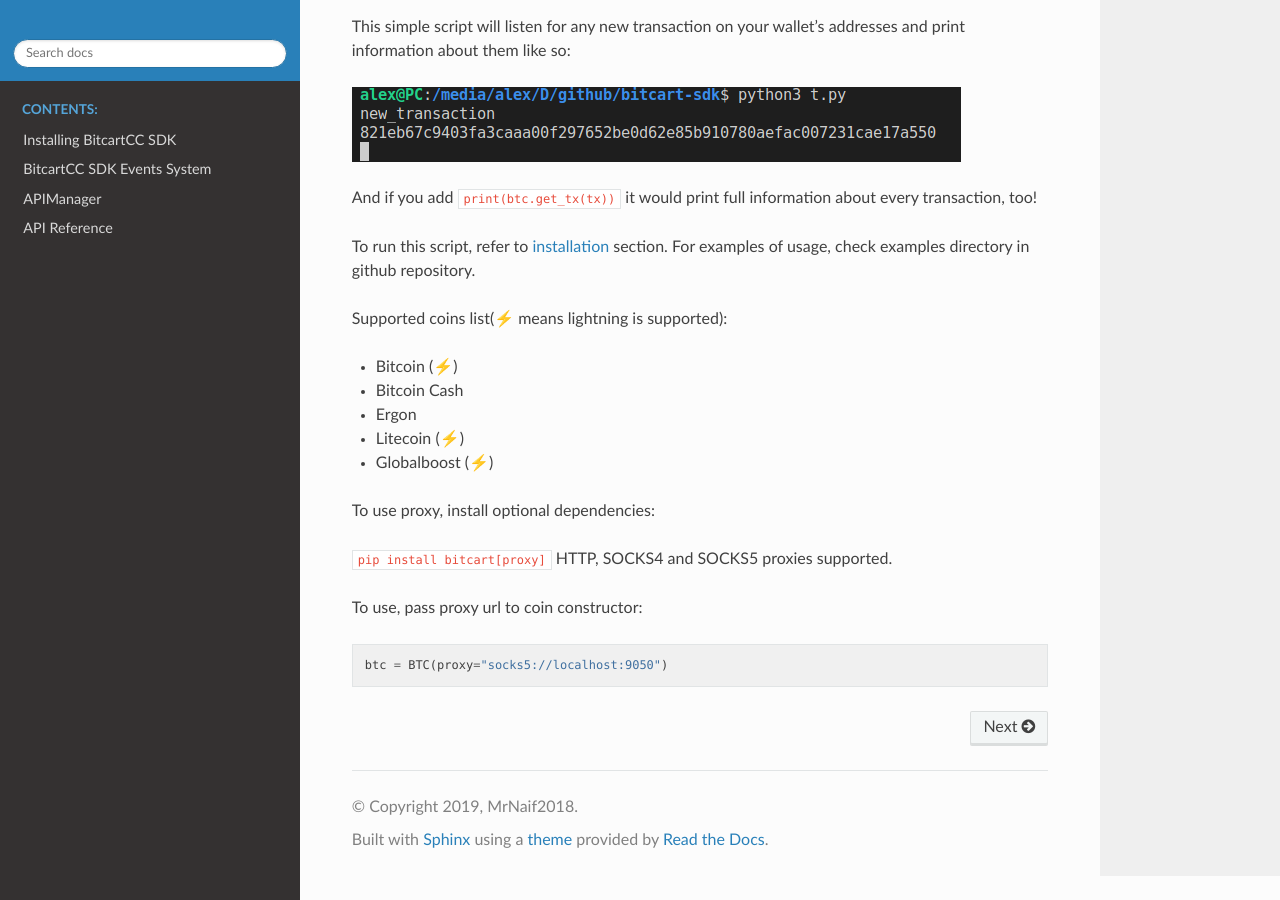
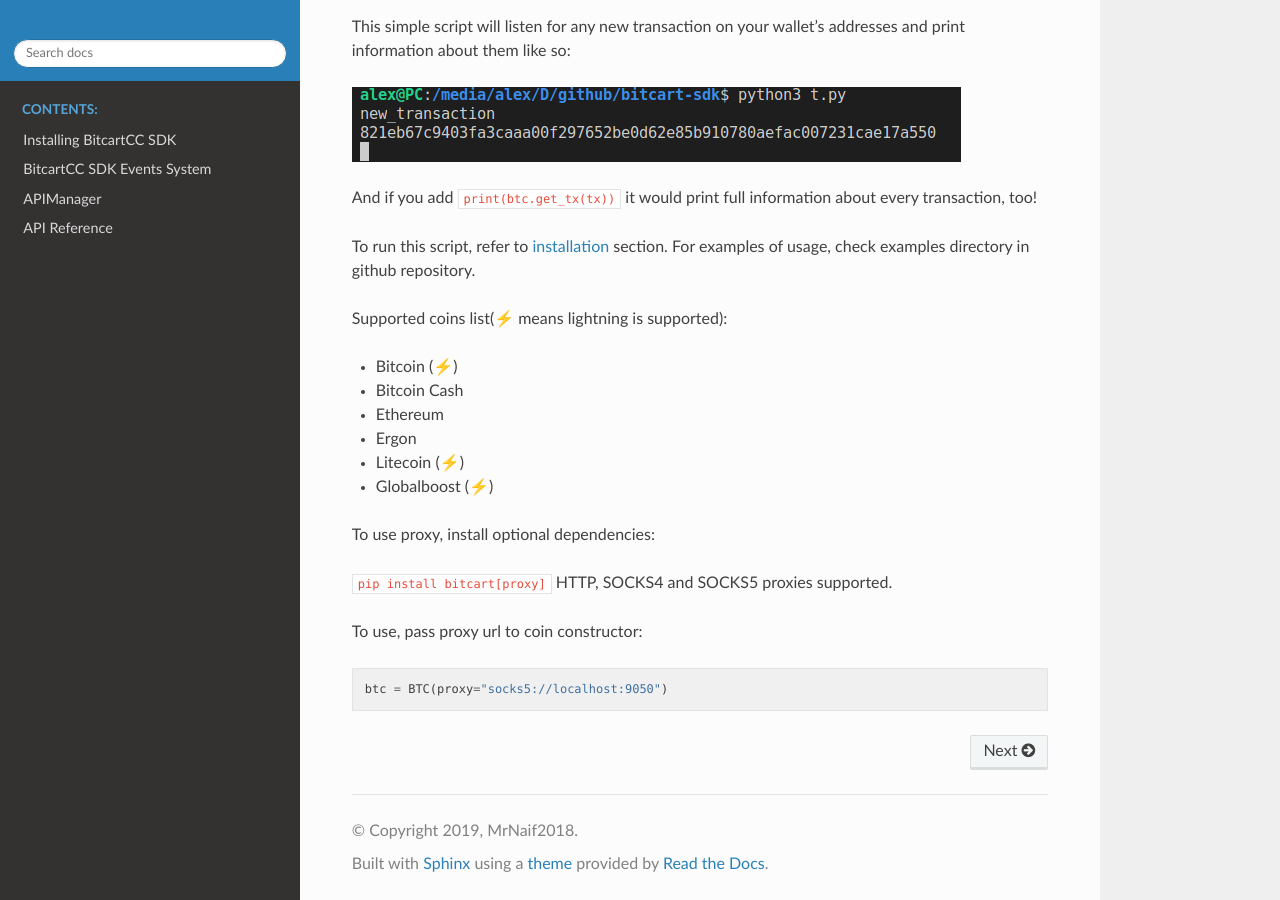
Before and after one commit to bitcart/bitcart-sdk, a Sphinx documentation site: the page built from docs/index.rst, in a window 1280 px wide and 900 px high, scrolled down 1032 px. Built offline with Sphinx 7.4.7 and the Read the Docs theme 2.0.0, drawn with Linux system fonts in a browser that asks for light colours.

```diff
--- a/docs/index.rst
+++ b/docs/index.rst
@@ -52,6 +52,7 @@ Supported coins list(⚡ means lightning is supported):
 
 - Bitcoin (⚡)
 - Bitcoin Cash
+- Ethereum
 - Ergon
 - Litecoin (⚡)
 - Globalboost (⚡)
```
Also changed, not shown: README.md (+1 -0 lines).
